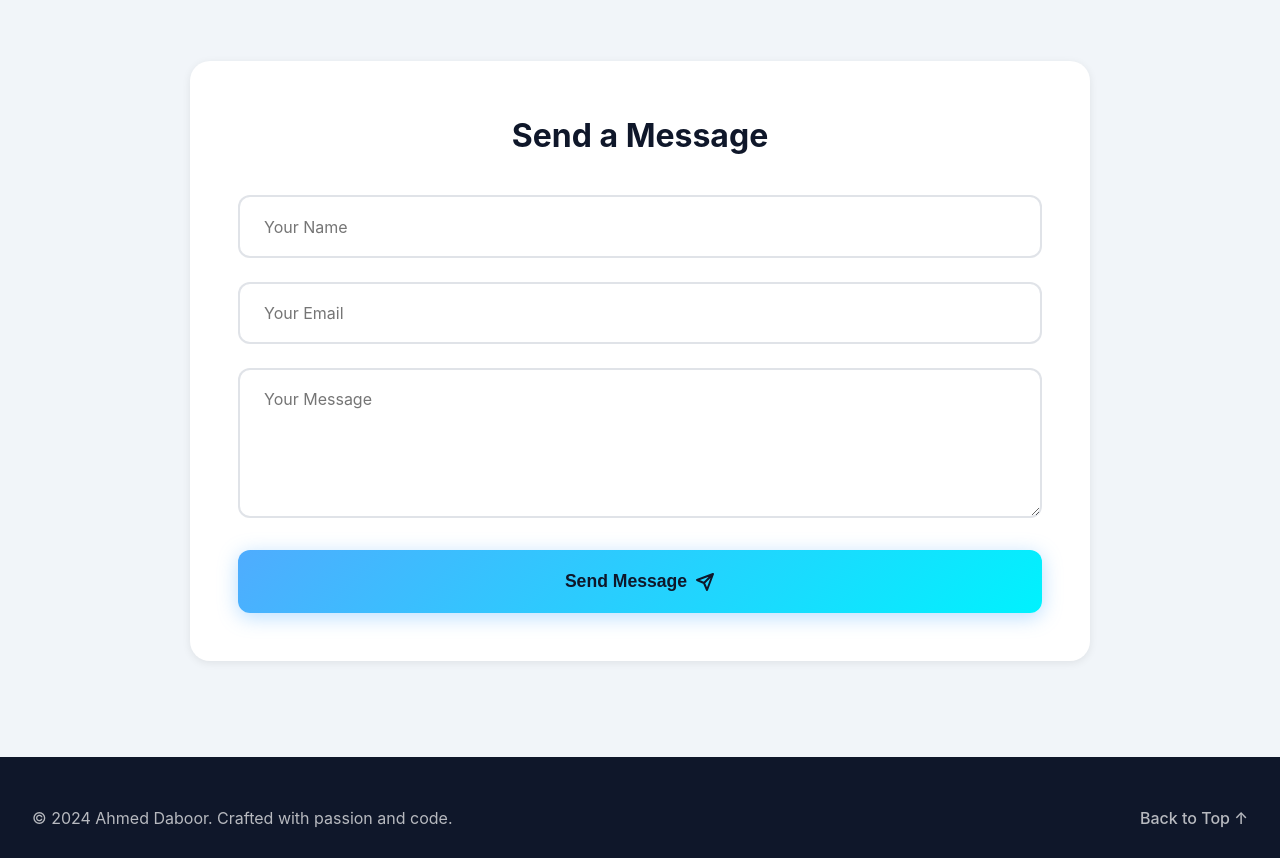
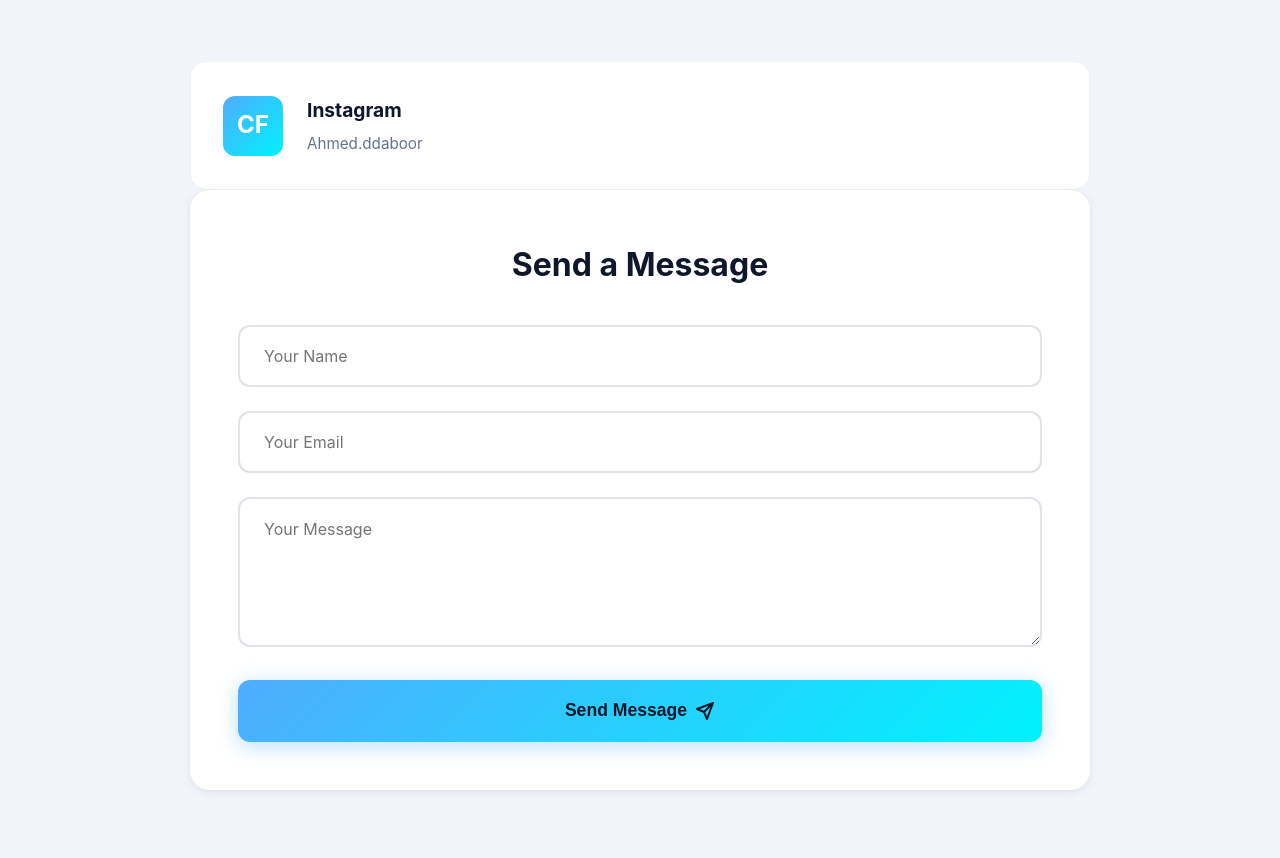
Before and after one commit to q-hBar/portfolio, a plain HTML site: page index.html in a window 1280 px wide. Shown: the part 3446-4304 px from the top of the page. Drawn offline with Linux system fonts and the light colour scheme.

Commit message:
Fix HTML encoding issues in index.html

```diff
--- a/index.html
+++ b/index.html
@@ -144,6 +144,16 @@
                 </a>
             </div>
 
+                <a href="https://www.instagram.com/ahmed.ddaboor?igsh=djB2NGhxbDVtbGwz" target="_blank" class="social-card">
+                    <div class="social-icon">
+                        <span style="font-size: 24px; font-weight: bold;">CF</span>
+                    </div>
+                    <div>
+                        <h4>Instagram</h4>
+                        <p>Ahmed.ddaboor</p>
+                    </div>
+                </a>
+
             <div class="contact-form-container">
                 <h3>Send a Message</h3>
                 <form class="contact-form" id="contactForm">
```
